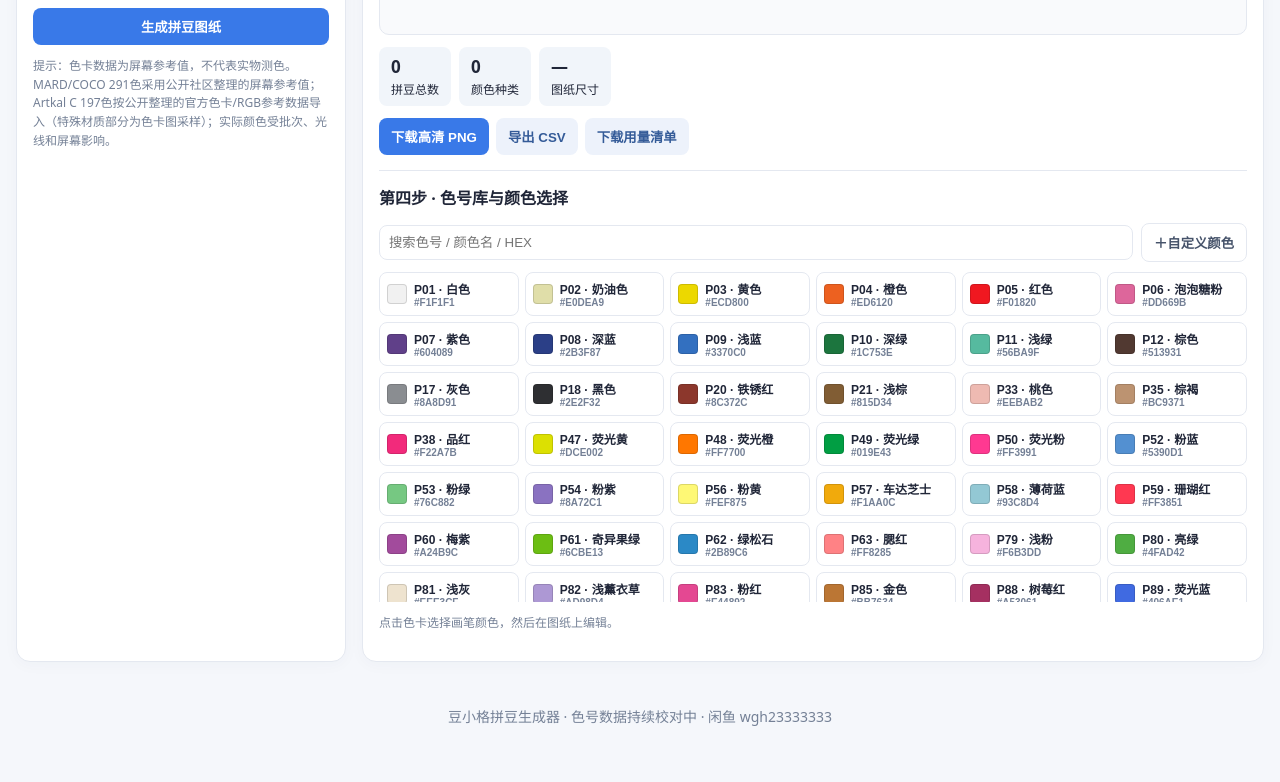
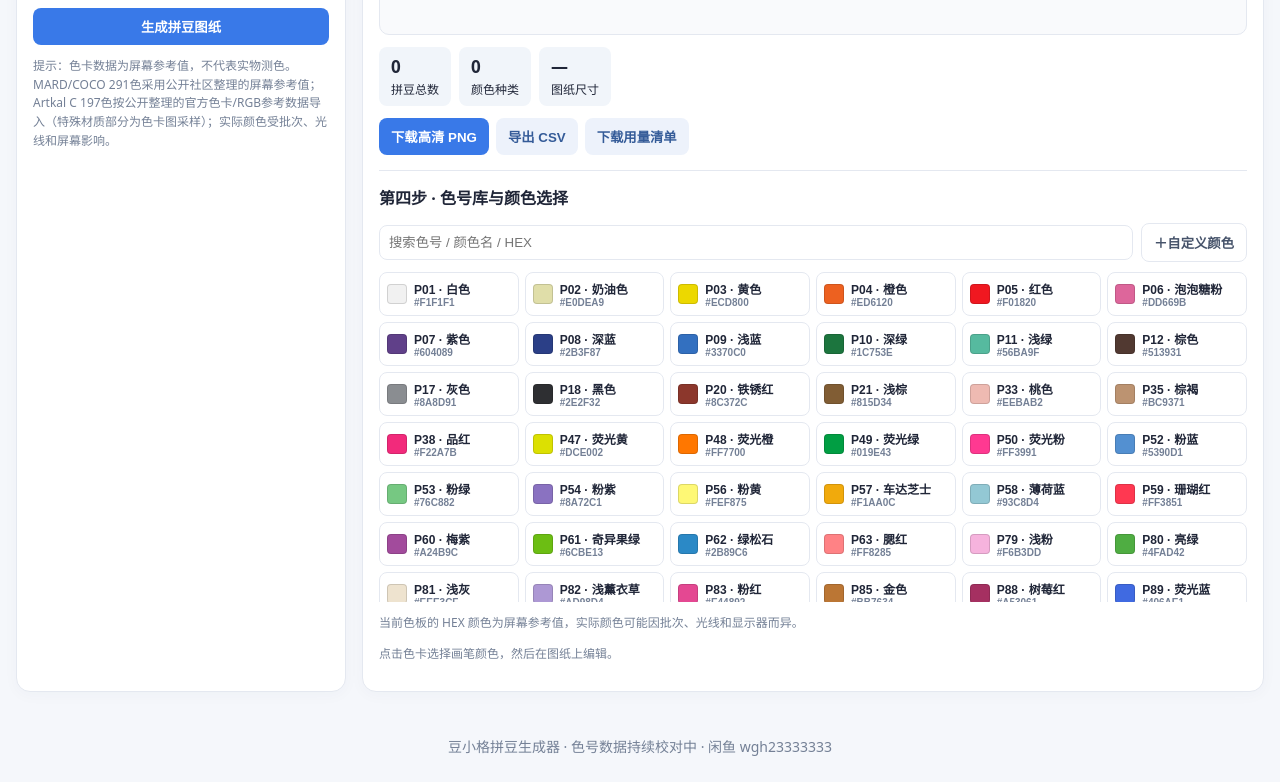
Before and after one commit to wgh23333/dou-xiaoge-bead-2026, a plain HTML site: page pro.html in a window 1280 px wide. Shown: the part 751-1533 px from the top of the page. Before the commit the page ends 1503 px from the top, so only its background shows below. Drawn offline with Linux system fonts and the light colour scheme.

Commit message:
Show Artkal A image-sampling uncertainty in palette UI

```diff
--- a/pro.html
+++ b/pro.html
@@ -21,7 +21,7 @@
 <div class="preview" id="preview"><div class="hint">请先上传图片或选择空白画板，再点击生成图纸。</div></div>
 <div class="stats"><div class="stat"><b id="beadTotal">0</b>拼豆总数</div><div class="stat"><b id="colorTotal">0</b>颜色种类</div><div class="stat"><b id="dims">—</b>图纸尺寸</div></div>
 <div class="actions"><button id="png" disabled>下载高清 PNG</button><button class="alt" id="csv" disabled>导出 CSV</button><button class="alt" id="list" disabled>下载用量清单</button></div>
-<hr class="separator"><h2>第四步 · 色号库与颜色选择</h2><div class="legend"><input id="search" placeholder="搜索色号 / 颜色名 / HEX"><button class="ghost" id="addColor">＋自定义颜色</button></div><div class="palette" id="palette"></div><p class="hint" id="selectedInfo">点击色卡选择画笔颜色，然后在图纸上编辑。</p></section></div></main><footer>豆小格拼豆生成器 · 色号数据持续校对中 · 闲鱼 wgh23333333</footer>
+<hr class="separator"><h2>第四步 · 色号库与颜色选择</h2><div class="legend"><input id="search" placeholder="搜索色号 / 颜色名 / HEX"><button class="ghost" id="addColor">＋自定义颜色</button></div><div class="palette" id="palette"></div><p class="hint" id="paletteAccuracy"></p><p class="hint" id="selectedInfo">点击色卡选择画笔颜色，然后在图纸上编辑。</p></section></div></main><footer>豆小格拼豆生成器 · 色号数据持续校对中 · 闲鱼 wgh23333333</footer>
 <script>
 const $=id=>document.getElementById(id);
 const perler=[
@@ -34,7 +34,7 @@ let sourceImage=null,gridData=null,W=0,H=0,canvas=null,ctx=null,tool='brush',sel
 const hexToRgb=h=>[parseInt(h.slice(1,3),16),parseInt(h.slice(3,5),16),parseInt(h.slice(5,7),16)];
 function palette(){let b=$('brand').value;return b==='hama'?hama:b==='mard'?mard291:b==='coco'?coco291:b==='artkalC'?artkalC197:b==='artkalM'?artkalM221:b==='artkalS'?artkalS176:b==='artkalA'?artkalA186:b==='custom'?basic:perler}
 async function loadReferencePalettes(){try{const [m,c,a,am,as,aa]=await Promise.all([fetch('./data/mard-291.json').then(r=>{if(!r.ok)throw Error('MARD 数据加载失败');return r.json()}),fetch('./data/coco-291.json').then(r=>{if(!r.ok)throw Error('COCO 数据加载失败');return r.json()}),fetch('./data/artkal-c-197.json').then(r=>{if(!r.ok)throw Error('Artkal C 数据加载失败');return r.json()}),fetch('./data/artkal-m-221.json').then(r=>{if(!r.ok)throw Error('Artkal M 数据加载失败');return r.json()}),fetch('./data/artkal-s-176.json').then(r=>{if(!r.ok)throw Error('Artkal S 数据加载失败');return r.json()}),fetch('./data/artkal-a-186.json').then(r=>{if(!r.ok)throw Error('Artkal A 数据加载失败');return r.json()})]);if(m.colors.length!==291||c.colors.length!==291||a.colors.length!==197||am.colors.length!==221||as.colors.length!==176||aa.colors.length!==186)throw Error('色号数量校验失败');mard291=m.colors.map(x=>[x.code,x.code,x.hex]);coco291=c.colors.map(x=>[x.code,x.code,x.hex]);artkalC197=a.colors.map(x=>[x.code,x.code,x.hex]);artkalM221=am.colors.map(x=>[x.code,x.code,x.hex]);artkalS176=as.colors.map(x=>[x.code,x.name||x.code,x.hex]);artkalA186=aa.colors.map(x=>[x.code,x.code,x.hex]);paintPalette();}catch(e){console.error(e);$('selectedInfo').textContent='色号库加载失败，请刷新页面或稍后重试。'}}
-function paintPalette(){let q=$('search').value.trim().toLowerCase();$('palette').innerHTML='';palette().filter(c=>c.join(' ').toLowerCase().includes(q)).forEach(c=>{let el=document.createElement('button');el.className='swatch'+(selected.toUpperCase()===c[2]?' chosen':'');let dot=document.createElement('i');dot.className='dot';dot.style.background=c[2];let text=document.createElement('span');text.innerHTML='<b>'+c[0]+' · '+c[1]+'</b><small>'+c[2]+'</small>';el.append(dot,text);el.onclick=()=>{selected=c[2];$('selectedInfo').textContent='当前画笔：'+c[0]+' '+c[1]+' '+c[2];paintPalette()};$('palette').append(el)})}
+function paintPalette(){let q=$('search').value.trim().toLowerCase();$('palette').innerHTML='';let current=palette();$('paletteAccuracy').textContent=$('brand').value==='artkalA'?'Artkal A 186 色号为用户提供的 2017.12 色卡图片采样值，并非厂商官方 RGB。采样误差未经过原始色卡/实物仪器校准；受图片压缩、扫描或拍摄光线、珠粒纹理及屏幕显示影响。透明、夜光、珠光等特殊效果无法用单一 HEX 准确表达。':'当前色板的 HEX 颜色为屏幕参考值，实际颜色可能因批次、光线和显示器而异。';current.filter(c=>c.join(' ').toLowerCase().includes(q)).forEach(c=>{let el=document.createElement('button');el.className='swatch'+(selected.toUpperCase()===c[2]?' chosen':'');let dot=document.createElement('i');dot.className='dot';dot.style.background=c[2];let text=document.createElement('span');text.innerHTML='<b>'+c[0]+' · '+c[1]+'</b><small>'+c[2]+'</small>';el.append(dot,text);el.onclick=()=>{selected=c[2];$('selectedInfo').textContent='当前画笔：'+c[0]+' '+c[1]+' '+c[2];paintPalette()};$('palette').append(el)})}
 $('brand').onchange=paintPalette;$('search').oninput=paintPalette;paintPalette();loadReferencePalettes();
 document.querySelectorAll('[data-mode]').forEach(b=>b.onclick=()=>{document.querySelectorAll('[data-mode]').forEach(x=>x.classList.toggle('active',x===b));$('textBox').hidden=b.dataset.mode!=='text';window.mode=b.dataset.mode});
 $('file').onchange=e=>{let f=e.target.files[0];if(!f)return;let u=URL.createObjectURL(f),im=new Image();im.onload=()=>{sourceImage=im;URL.revokeObjectURL(u);$('preview').innerHTML='<span class="hint">图片已载入，点击「生成拼豆图纸」。</span>'};im.src=u};
```
